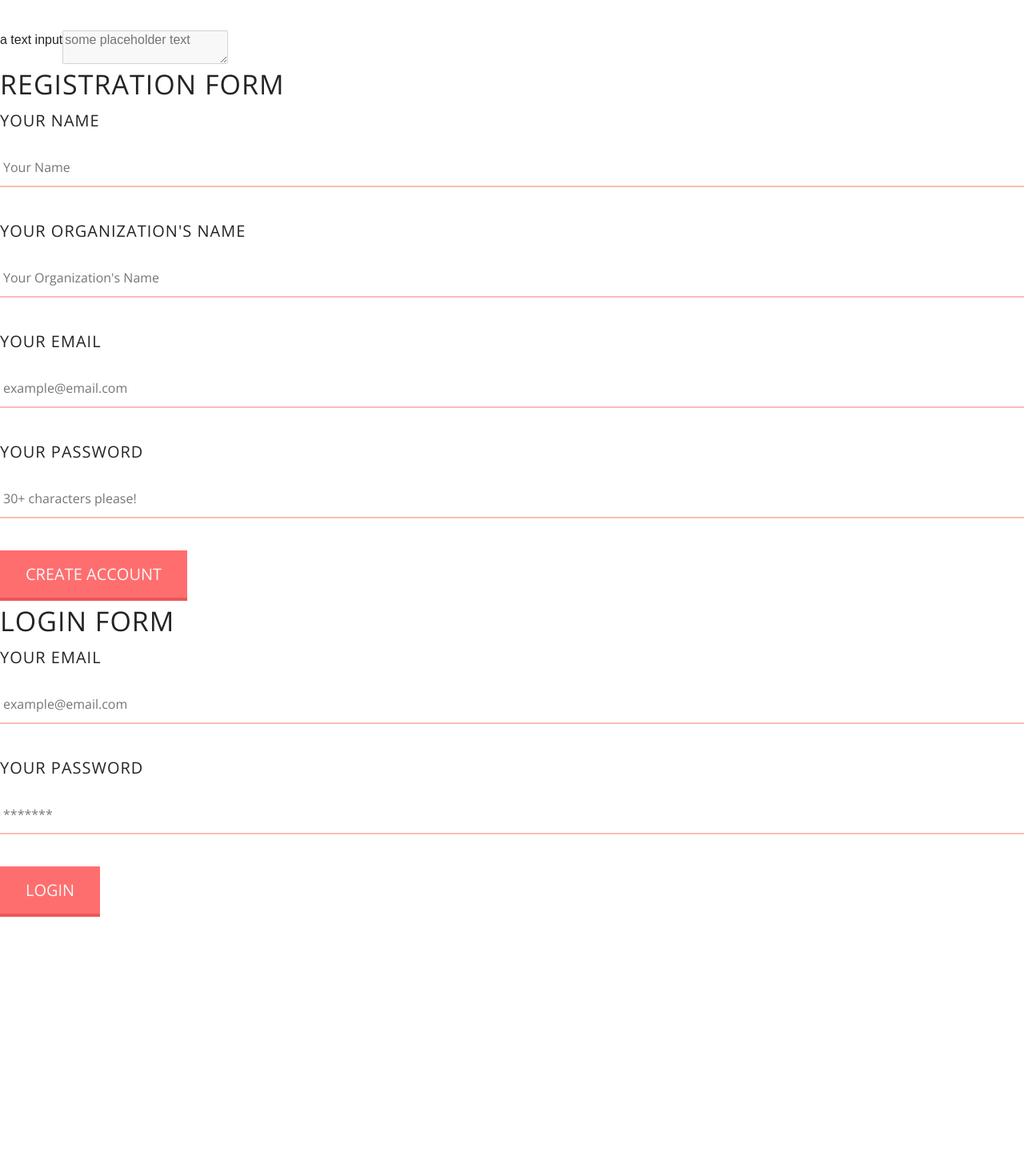
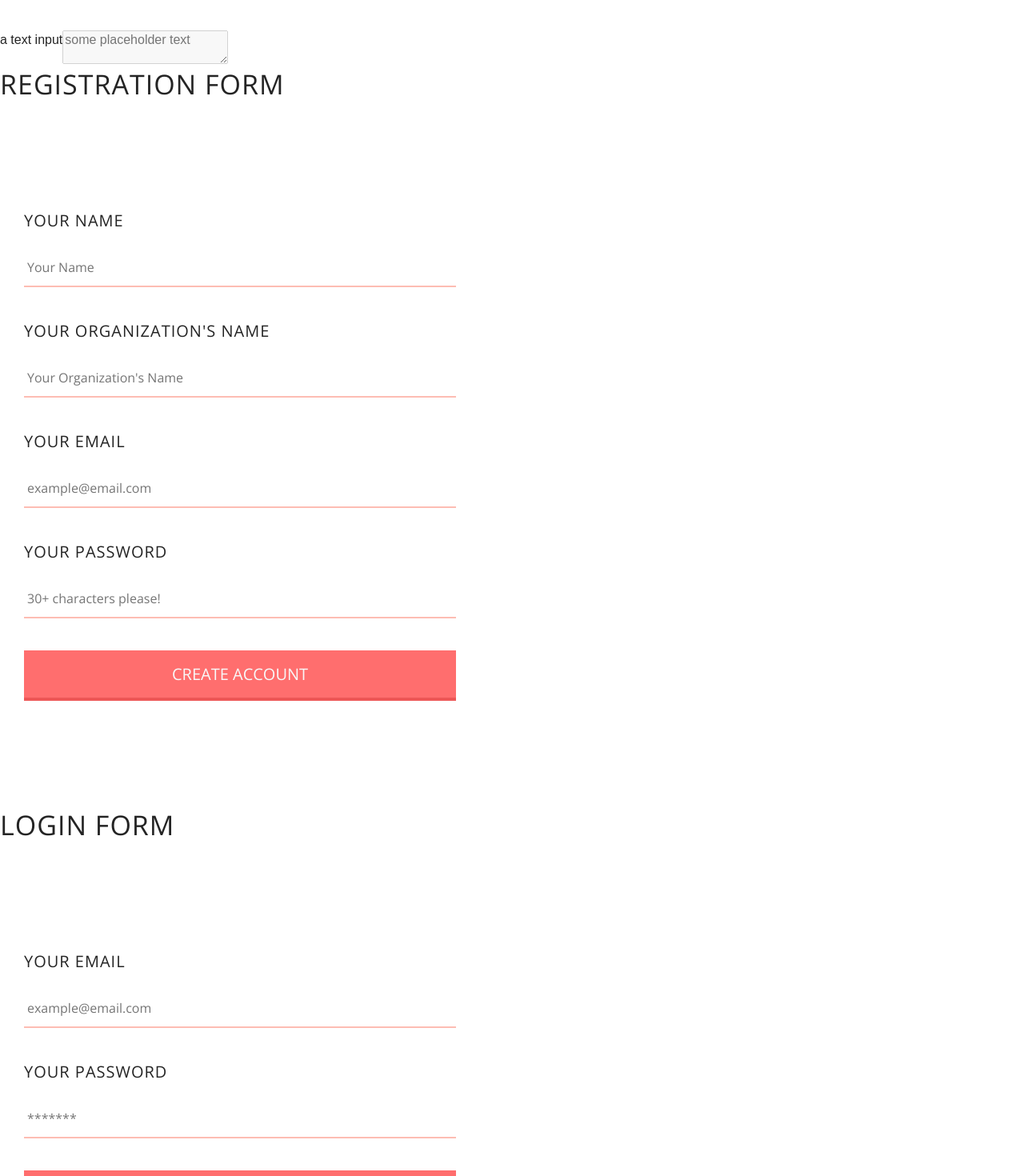
Before and after one commit to sarahhamdi/mygrant, a React (Create React App) app: page / in a window 1280 px wide. Shown: the part 800-2270 px from the top of the page at 80% size. Before the commit the page ends 1946 px from the top, so only its background shows below. Built offline with nearby package versions, Linux system fonts and the light colour scheme; no server answers.

Commit message:
adding styles to form components

```diff
--- a/src/components/FormLogin/FormLogin.js
+++ b/src/components/FormLogin/FormLogin.js
@@ -3,7 +3,7 @@ import InputText from '../InputText/InputText'
 import Button from '../Button/Button'
 
 const FormLogin= ({ name, id }) => (
-  <form name={name} id={id} method="post">
+  <form name={name} id={id} method="post" className="form--login">
     <InputText
       type="email"
       name="Your Email"
--- a/src/components/FormLogin/_formlogin.scss
+++ b/src/components/FormLogin/_formlogin.scss
@@ -0,0 +1,5 @@
+.form--login {
+  .button {
+    width: 100%;
+  }
+}
--- a/src/components/FormRegistration/FormRegistration.js
+++ b/src/components/FormRegistration/FormRegistration.js
@@ -3,7 +3,7 @@ import InputText from '../InputText/InputText'
 import Button from '../Button/Button'
 
 const FormRegistration= ({ name, id }) => (
-  <form name={name} id={id} method="post">
+  <form name={name} id={id} method="post" className="form--registration">
     <InputText
       type="text"
       name="user-name"
--- a/src/components/FormRegistration/_formregistration.scss
+++ b/src/components/FormRegistration/_formregistration.scss
@@ -0,0 +1,5 @@
+.form--registration {
+  .button {
+    width: 100%;
+  }
+}
--- a/src/components/Header/Header.js
+++ b/src/components/Header/Header.js
@@ -11,7 +11,7 @@ const Header = () => (
         <li className="header__nav-list-item header__logo">
           <Image src={logo} />
         </li>
-        <li className="header__nav-list-item header__nav-list-item"><h2 className="header-3">Org Details</h2></li>
+        <li className="header__nav-list-item"><h2 className="header-3">Org Details</h2></li>
         <li className="header__nav-list-item"><h2 className="header-3">Grants</h2></li>
         <li className="header__nav-list-item"><h2 className="header-3">Data</h2></li>
         <li className="header__nav-list-item header__account-icon">
--- a/src/styles/css/index.css
+++ b/src/styles/css/index.css
@@ -270,6 +270,18 @@ button {
     outline: 2px solid #fff5f4;
     box-shadow: none; }
 
+.form--registration .button {
+  width: 100%; }
+
+.form--login .button {
+  width: 100%; }
+
+.App .form--registration,
+.App .form--login {
+  max-width: 600px;
+  padding: 30px;
+  margin: 100px 0; }
+
 html {
   font-size: 62.5%; }
 
--- /dev/null
+++ b/src/styles/scss/_page-app.scss
@@ -0,0 +1,8 @@
+.App {
+  .form--registration,
+  .form--login {
+    max-width: 600px;
+    padding: 30px;
+    margin: 100px 0;
+  }
+}
--- a/src/styles/scss/index.scss
+++ b/src/styles/scss/index.scss
@@ -8,9 +8,11 @@
 @import '../../components/ButtonWithIcon/buttonwithicon';
 @import '../../components/Header/header';
 @import '../../components/InputText/inputtext';
+@import '../../components/FormRegistration/formregistration';
+@import '../../components/FormLogin/formlogin';
 
 // pages
-
+@import 'page-app';
 
 html {
   font-size: 62.5%;
```
Also changed, not shown: 2 other files (tests, documents, lock files or other folders).
